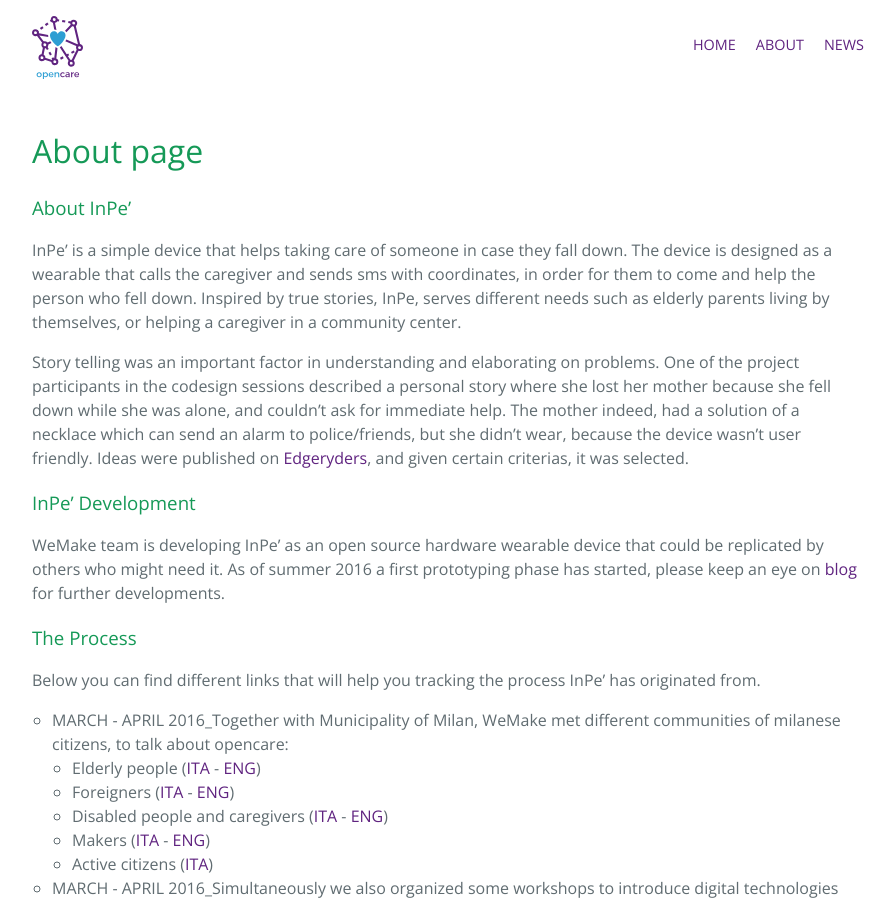
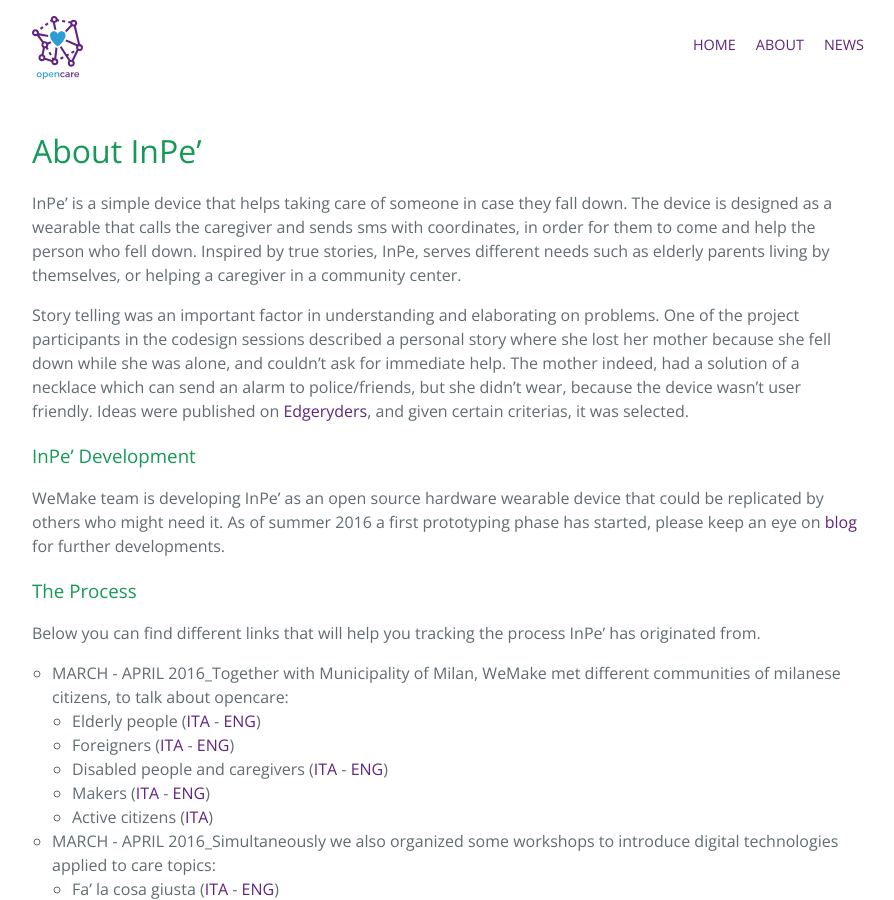
Before and after one commit to opencarecc/inpe, a Jekyll site: the page built from docs/about/index.md, in a window 1280 px wide and 900 px high. Shown: the whole window, without its empty margins (192-1086 px from the left). Built offline with Jekyll 4.4.1, drawn with Linux system fonts in a browser that asks for light colours.

Commit message:
change title

```diff
--- a/docs/about/index.md
+++ b/docs/about/index.md
@@ -4,9 +4,7 @@
 published: true
 ---
 
-# About page
-
-### About InPe'
+# About InPe'
 InPe' is a simple device that helps taking care of someone in case they fall down. The device is designed as a wearable that calls the caregiver and sends sms with coordinates, in order for them to come and help the person who fell down.  Inspired by true stories, InPe, serves different needs such as elderly parents living by themselves, or helping a caregiver in a community center.
 
 
```
